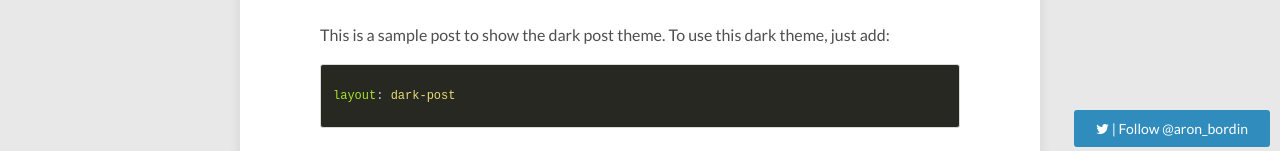
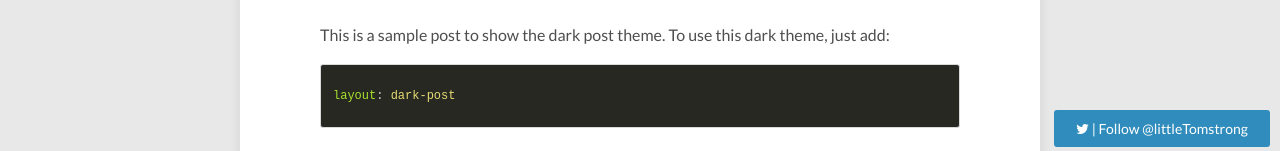
Before and after one commit to JianqingJiang/jianqingjiang.github.io, a Jekyll site: the page built from index.html, in a window 1280 px wide and 900 px high, scrolled down 583 px. Shown: the part 733-884 px from the top of the window. Built offline with Jekyll 4.4.1, drawn with Linux system fonts in a browser that asks for light colours; nearby versions of some CDN libraries; the list of posts is cut into pages by our own code; comment, search, counter and statistics services are not loaded.

Commit message:
modified _config.yml

```diff
--- a/_config.yml
+++ b/_config.yml
@@ -43,9 +43,9 @@ owner:
   bio:            "Your bio goes here. It shouldn't be super long but a good two sentences or two should suffice."
   email:          jqjiang@bnc.org.cn
   # Twitter nick for use in Twitter cards and follow button.
-  twitter: aron_bordin # if no twitter in this config, the twitter follow button will be removed
+  twitter: littleTomstrong # if no twitter in this config, the twitter follow button will be removed
   # GitHub nick for use in follow button in author block.
-  github: aron-bordin
+  github: https://github.com/JianqingJiang
 
 # Twitter account associated with the site if different from owner/author twitter account.
 # Used in Twitter cards.
```
